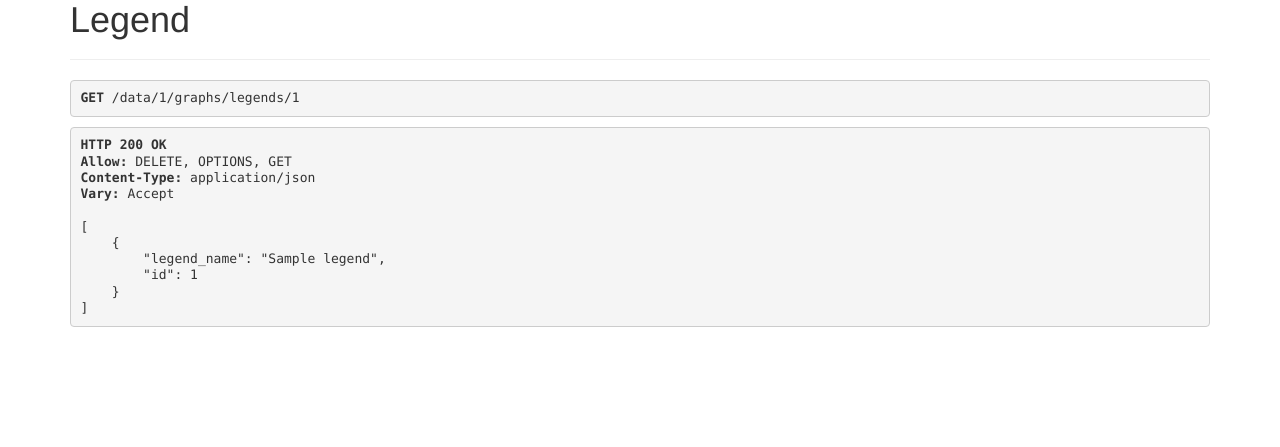
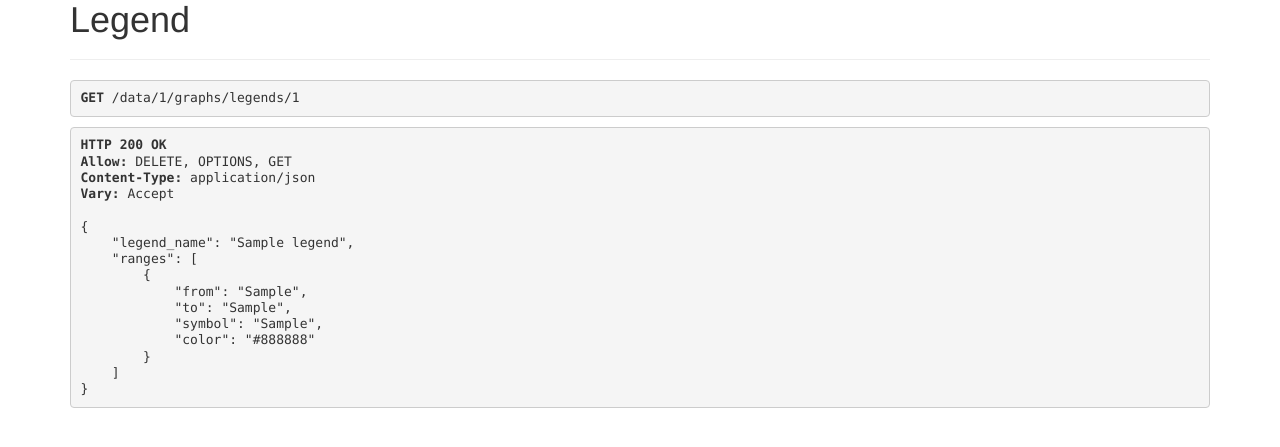
Before and after one commit to yuriyarhipov/benchmarker, a Django app: page /data/1/graphs/legends/1 in a window 1280 px wide. Shown: the part 235-682 px from the top of the page. Run offline with Django 3.2, Linux system fonts and the light colour scheme; tables that the repository leaves empty hold one stand-in row (values such as "Sample post"); parts of the project's set-up code (start-up, migrations or seed data) failed here and were passed over; some libraries are stand-ins or nearby versions.

Commit message:
[#23] legends UI

```diff
--- a/frontend/index.html
+++ b/frontend/index.html
@@ -22,7 +22,7 @@
     <script type='text/javascript' src='/js/angular-tree-control.js'></script>
     <script type='text/javascript' src='/js/angular-file-upload.min.js'></script>
     <script type='text/javascript' src='/js/select.min.js'></script>
-    <script src="http://code.highcharts.com/highcharts.src.js"></script>
+
     <script type='text/javascript' src='/js/highcharts-ng.min.js'></script>
     <script type='text/javascript' src='/js/ui-bootstrap-tpls-0.11.2.min.js'></script>
     <script type='text/javascript' src='/js/ng-context-menu.js'></script>
--- a/frontend/templates/legends.html
+++ b/frontend/templates/legends.html
@@ -58,7 +58,7 @@
     </div>
     <table class="table col-md-12">
         <tr ng-repeat="legend in legends">
-            <td class="col-md-2"><a href="" ng-click="onLegend(legend.id)>{{ legend.legend_name }}</a> </td>
+            <td class="col-md-2"><a href="" ng-click="onLegend(legend.id)">{{ legend.legend_name }}</a> </td>
             <td class="col-md-2"><a href="" ng-click="onDelete(legend.id)">delete</a></td>
             <td class="col-md-  8"></td>
         </tr>
--- a/graphs/models.py
+++ b/graphs/models.py
@@ -32,4 +32,7 @@ class Workspaces(models.Model):
     def graph_id(self):
         cursor = connection.cursor()
         cursor.execute('SELECT id FROM Graphs WHERE workspace=%s', (self.id, ))
-        return cursor.fetchall()[0][0]
+        if cursor.rowcount:
+            return cursor.fetchall()[0][0]
+        else:
+            return 0
--- a/graphs/views.py
+++ b/graphs/views.py
@@ -26,10 +26,10 @@ def legends(request, project_id):
         while i < len(range_color):
             LegendRange.objects.create(
                 legend=legend,
-                range_color=range_color,
-                range_from=range_from,
-                range_to=range_to,
-                range_symbol=range_symbol
+                range_color=range_color[i],
+                range_from=range_from[i],
+                range_to=range_to[i],
+                range_symbol=range_symbol[i]
             )
             i += 1
     legends = [{'legend_name':legend.legend_name, 'id': legend.id} for legend in Legend.objects.all()]
@@ -42,8 +42,25 @@ def legend(request, project_id, legend_id):
             legend = Legend.objects.get(id=legend_id)
             LegendRange.objects.filter(legend=legend).delete()
             Legend.objects.filter(id=legend_id).delete()
-    legends = [{'legend_name':legend.legend_name, 'id': legend.id} for legend in Legend.objects.all()]
-    return Response(legends)
+        legends = [{'legend_name':legend.legend_name, 'id': legend.id} for legend in Legend.objects.all()]
+        return Response(legends)
+    elif request.method == 'GET':
+        if Legend.objects.filter(id=legend_id).exists():
+            legend = Legend.objects.get(id=legend_id)
+            ranges = []
+            for lr in LegendRange.objects.filter(legend=legend):
+                print lr.range_from
+                ranges.append({
+                    'from': lr.range_from,
+                    'to': lr.range_to,
+                    'symbol': lr.range_symbol,
+                    'color': lr.range_color
+                })
+
+            return Response({'legend_name':legend.legend_name, 'ranges':ranges})
+
+
+
 
 @api_view(['POST', 'GET'])
 def calculations(request, project_id):
```
Also changed, not shown: frontend/app/js/controllers/graphs.js (+7 -0 lines).
